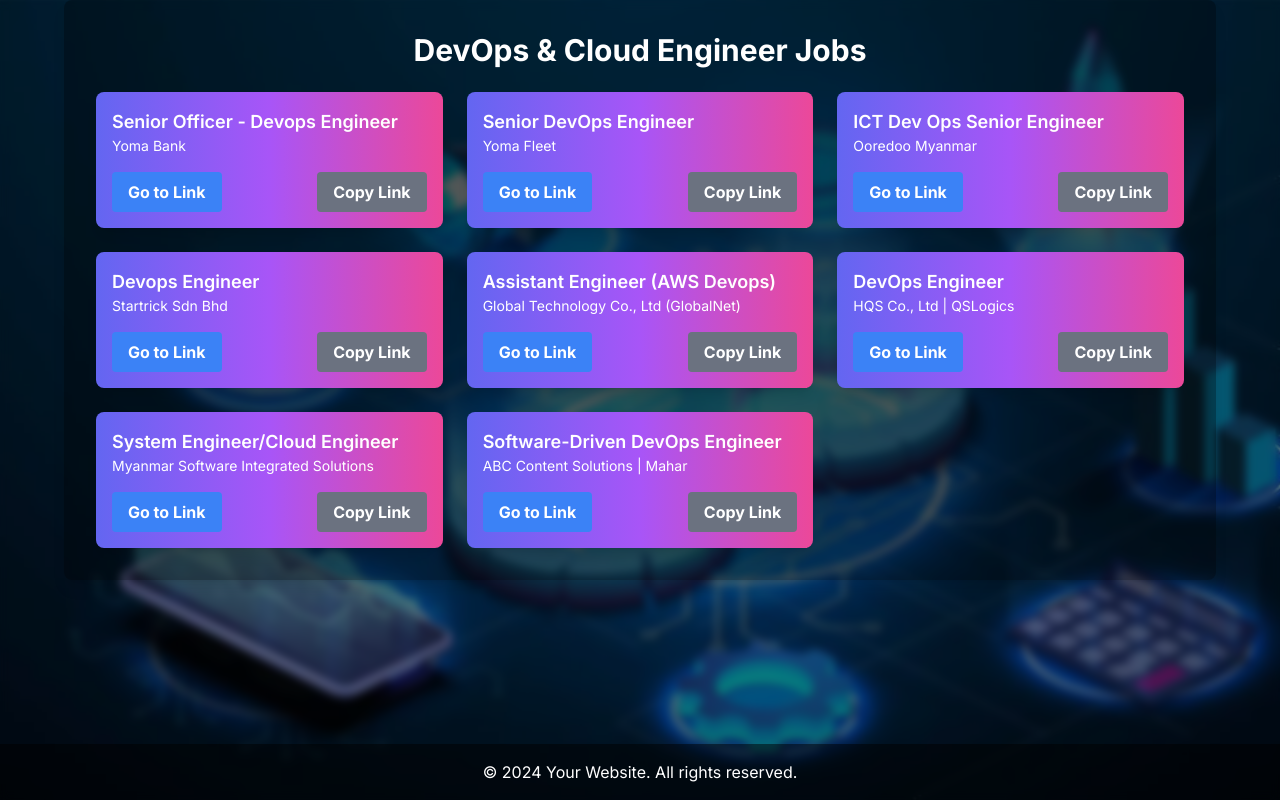
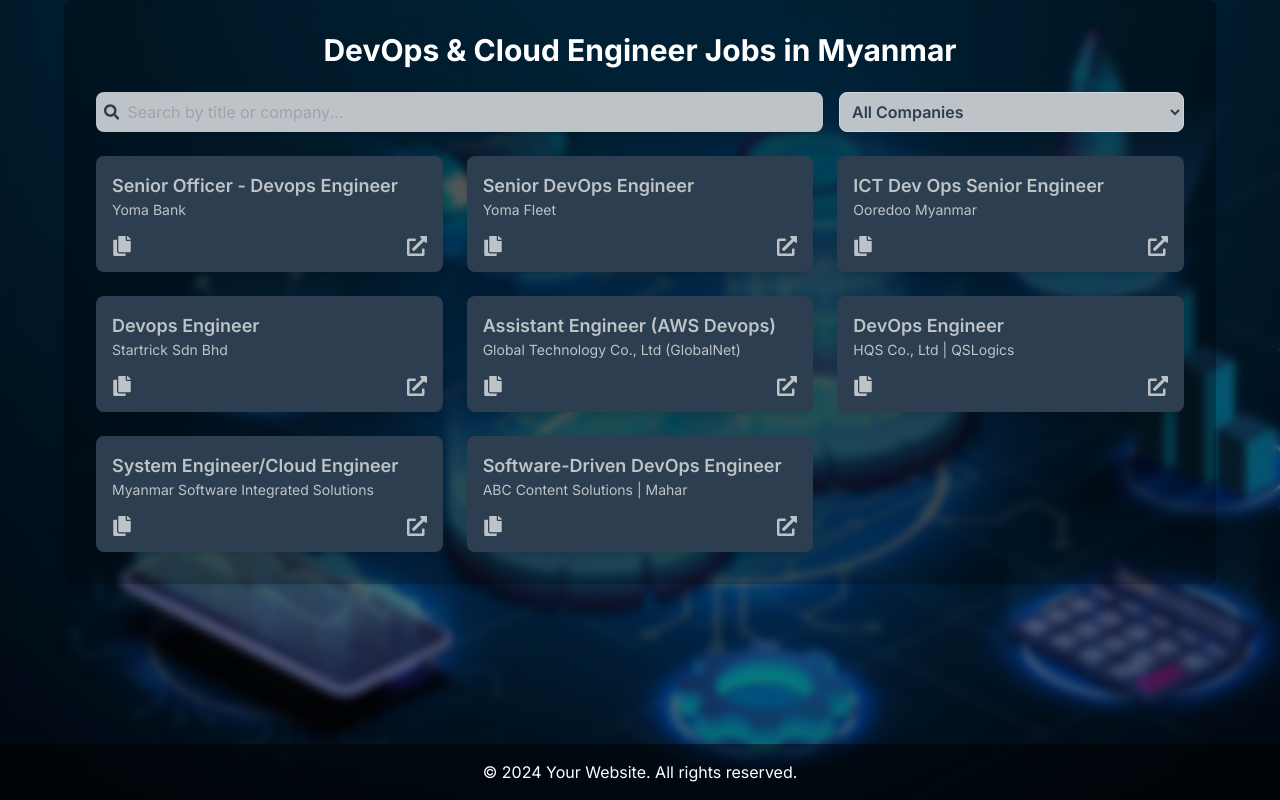
Before and after one commit to wwwaiyan/mm-cloud-devops, a Next.js app: page / in a window 1280 px wide. Built offline with nearby package versions, Linux system fonts and the light colour scheme.

Commit message:
color update

```diff
--- a/src/app/page.tsx
+++ b/src/app/page.tsx
@@ -1,6 +1,7 @@
 "use client";
 
 import { useState } from 'react';
+import { FaExternalLinkAlt, FaCopy, FaCheck, FaSearch } from 'react-icons/fa';
 
 const jobListings = [
   { id: 1, title: 'Senior Officer - Devops Engineer', company: 'Yoma Bank', link: 'https://bit.ly/senior-devops-yomabank' },
@@ -15,39 +16,73 @@
 
 export default function Jobs() {
   const [copied, setCopied] = useState<string | null>(null);
+  const [searchQuery, setSearchQuery] = useState('');
+  const [selectedFilter, setSelectedFilter] = useState('All');
 
   const handleCopyLink = (link: string) => {
     navigator.clipboard.writeText(link);
     setCopied(link);
-    setTimeout(() => setCopied(null), 2000); // Reset the copied state after 2 seconds
+    setTimeout(() => setCopied(null), 2000);
   };
+
+  const filteredJobs = jobListings.filter(job => {
+    const matchesSearch = job.title.toLowerCase().includes(searchQuery.toLowerCase()) ||
+                          job.company.toLowerCase().includes(searchQuery.toLowerCase());
+    const matchesFilter = selectedFilter === 'All' || job.company === selectedFilter;
+    return matchesSearch && matchesFilter;
+  });
 
   return (
     <div className="relative min-h-screen flex flex-col justify-between bg-cover bg-center bg-fixed" style={{ backgroundImage: 'url(/background.jpg)' }}>
       <div className="absolute inset-0 bg-black bg-opacity-50 backdrop-blur-sm"></div>
 
       <div className="relative z-10 p-8 max-w-6xl w-full mx-auto bg-black bg-opacity-30 rounded-lg shadow-lg mb-auto">
-        <h1 className="text-3xl font-bold text-white mb-6 text-center">DevOps & Cloud Engineer Jobs</h1>
+        <h1 className="text-3xl font-bold text-white mb-6 text-center">DevOps & Cloud Engineer Jobs in Myanmar</h1>
+
+        {/* Search and Filter Bar */}
+        <div className="flex flex-col md:flex-row gap-4 mb-6">
+          <div className="flex flex-grow items-center bg-[#BDC3C7] rounded-lg shadow-md p-2">
+            <FaSearch className="text-[#2C3E50] mr-2" />
+            <input
+              type="text"
+              placeholder="Search by title or company..."
+              className="w-full bg-[#BDC3C7] text-[#2C3E50] border-none focus:outline-none"
+              value={searchQuery}
+              onChange={(e) => setSearchQuery(e.target.value)}
+            />
+          </div>
+          <select
+            value={selectedFilter}
+            onChange={(e) => setSelectedFilter(e.target.value)}
+            className="bg-[#BDC3C7] border border-gray-300 rounded-lg p-2 text-[#2C3E50] font-semibold"
+          >
+            <option value="All">All Companies</option>
+            {Array.from(new Set(jobListings.map(job => job.company))).map(company => (
+              <option key={company} value={company}>{company}</option>
+            ))}
+          </select>
+        </div>
+
         <ul className="grid grid-cols-1 md:grid-cols-2 lg:grid-cols-3 gap-6 justify-items-center">
-          {jobListings.map((job) => (
+          {filteredJobs.map((job) => (
             <li
               key={job.id}
-              className="p-4 rounded-lg bg-gradient-to-r from-indigo-500 via-purple-500 to-pink-500 text-white shadow-lg transition-all duration-300 ease-in-out transform hover:scale-105 hover:bg-gradient-to-l hover:from-pink-500 hover:via-purple-500 hover:to-indigo-500 cursor-pointer max-w-sm w-full"
+              className="p-4 rounded-lg bg-[#2C3E50] text-[#BDC3C7] shadow-lg transition-transform duration-300 ease-in-out transform hover:scale-105 cursor-pointer max-w-sm w-full"
             >
               <h2 className="text-lg font-semibold">{job.title}</h2>
               <p className="text-sm mb-4">{job.company}</p>
               <div className="flex justify-between items-center">
                 <button
-                  className="bg-blue-500 hover:bg-blue-700 text-white font-bold py-2 px-4 rounded"
+                  className="text-[#BDC3C7] hover:text-gray-300 flex items-center"
+                  onClick={() => handleCopyLink(job.link)}
+                >
+                  {copied === job.link ? <FaCheck className="w-5 h-5" /> : <FaCopy className="w-5 h-5" />}
+                </button>
+                <button
+                  className="text-[#BDC3C7] hover:text-gray-300 flex items-center"
                   onClick={() => window.open(job.link, '_blank')}
                 >
-                  Go to Link
-                </button>
-                <button
-                  className="bg-gray-500 hover:bg-gray-700 text-white font-bold py-2 px-4 rounded"
-                  onClick={() => handleCopyLink(job.link)}
-                >
-                  {copied === job.link ? 'Copied!' : 'Copy Link'}
+                  <FaExternalLinkAlt className="w-5 h-5" />
                 </button>
               </div>
             </li>
```
Also changed, not shown: package.json (+5 -4 lines), 1 other file (tests, documents, lock files or other folders).
